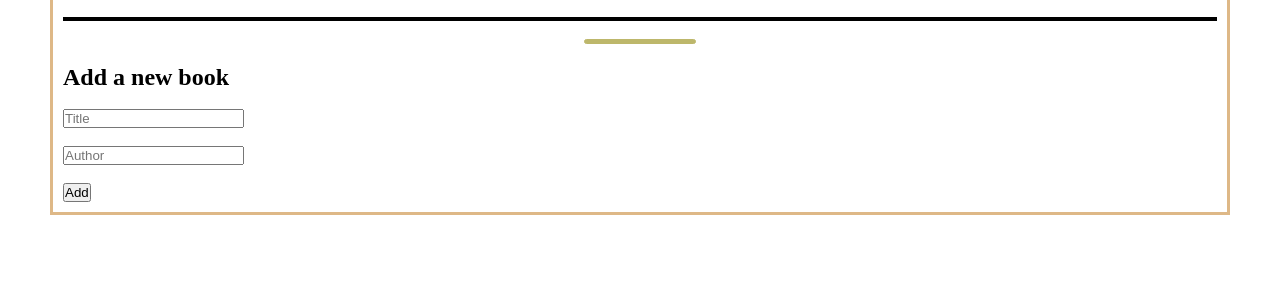
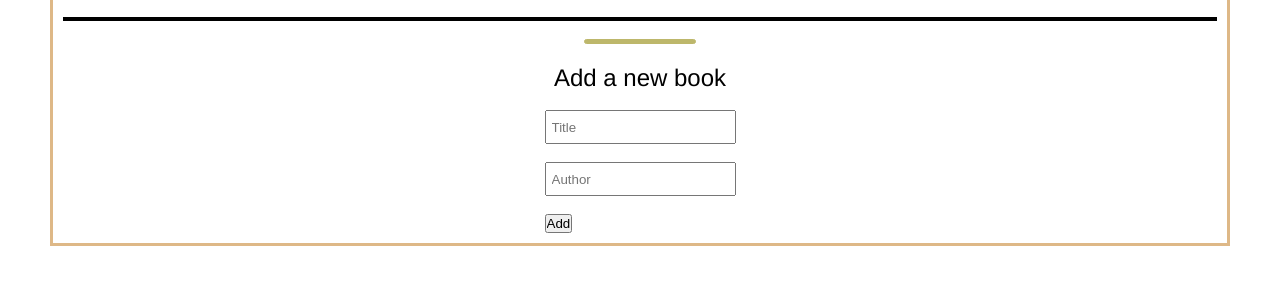
Before and after one commit to HERMON-1995/Awesome-books-project, a website: page index.html in a window 1280 px wide. Shown: the part 103-388 px from the top of the page. Drawn offline with Linux system fonts and the light colour scheme.

Commit message:
add content to ccs file

```diff
--- a/style.css
+++ b/style.css
@@ -66,3 +66,22 @@ html {
     border-radius: 5px;
     background-color: darkkhaki;
 }
+
+#book-form {
+    align-self: center;
+}
+
+.h2-add {
+    text-align: center;
+    font-weight: 100;
+    font-family: 'Franklin Gothic Medium', 'Arial Narrow', Arial, sans-serif;
+}
+
+#title, #author{
+    padding: 5px;
+    height: 20px;
+}
+
+.book-form .btn {
+
+}
```
